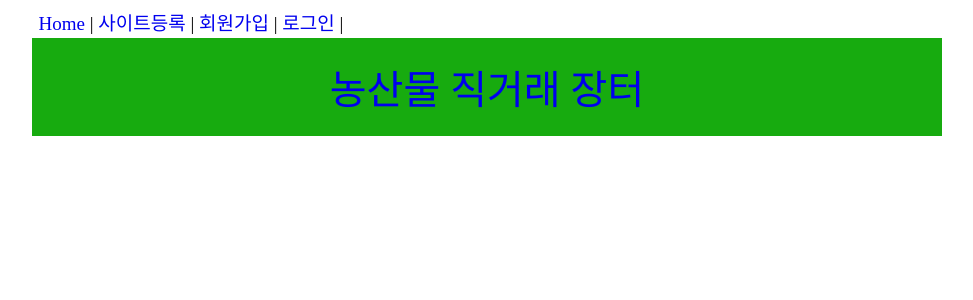
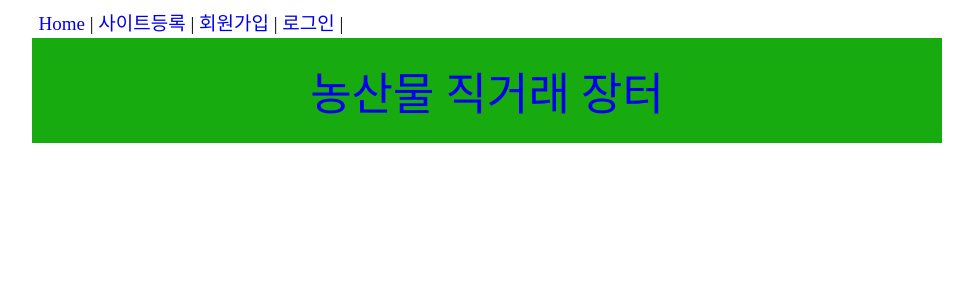
Before and after one commit to choi3961/barosale, a PHP site: page /index/views/_v_template.php in a window 1280 px wide. Shown: the top 300 px of the page, without its empty margins (153-1126 px from the left). Run offline with PHP 8.4, Linux system fonts and the light colour scheme; the template is opened without the code that fills it, so the values that code supplies are empty.

Commit message:
modified

```diff
--- a/css/main.css
+++ b/css/main.css
@@ -40,7 +40,7 @@
 	text-align: center;
 	padding: 20px;
 	background-color: #17AB0F;
-	font-size: 40px;
+	font-size: 45px;
 	//background: radial-gradient(#17AB0F 90%  , #DDF2CB);
 }
 
@@ -53,7 +53,7 @@
 	Subpart of head part.
 */
 .header02{
-	font-size: 21px;
+	font-size: 27px;
 	margin: 9px auto;
 	width: 750px;
 	height: 50px;
@@ -66,6 +66,7 @@
 	border-radius:21px;
 	text-align: center;
 	font-weight: bold;
+	//padding-top: 10px;
 }
 
 /*
--- a/views/v_index_index.php
+++ b/views/v_index_index.php
@@ -108,7 +108,6 @@
 				<ul>
 					<li class = 'category02' id = '30'><a href="/producers/category02/쌀">쌀</a></li>
 					<li class = 'category02'><a href="/producers/category02/보리">보리</a></li>
-					<li class = 'category02'><a href="/producers/category02/콩">콩</a></li>
 					<li class = 'category02'><a href="/producers/category02/고추">고추</a></li>
 				</ul>
 			</li>
```
